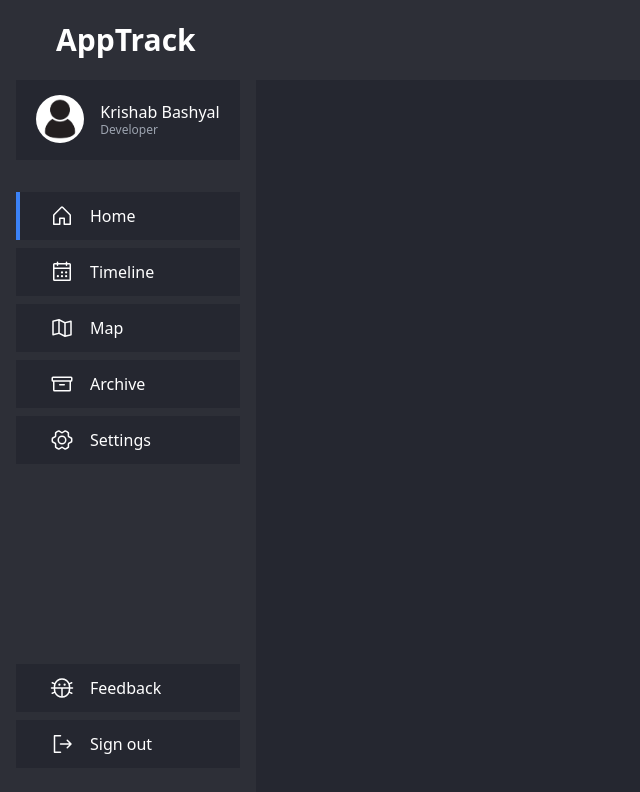
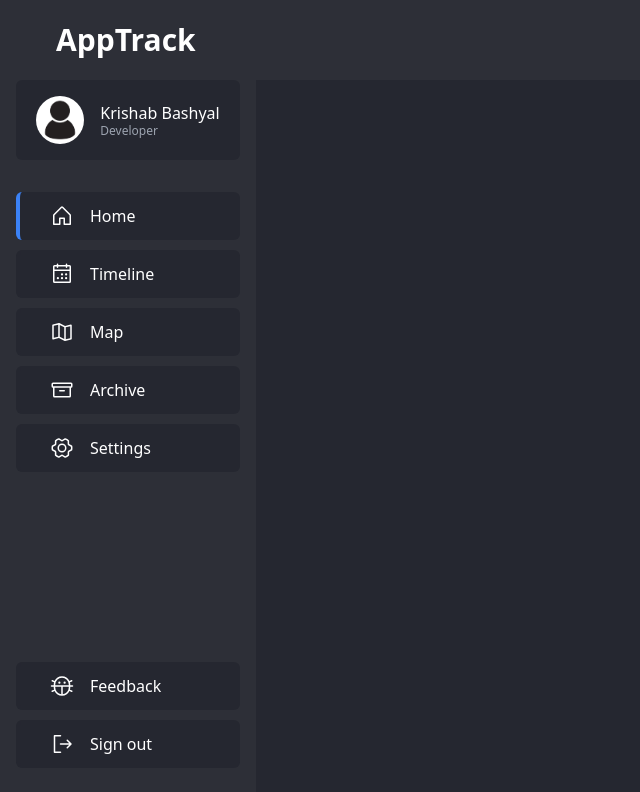
Before and after one commit to krishabbashyal/Apptive, a Next.js app in the folder client/: page / in a window 1280 px wide. Shown: the top 792 px of the page, without its empty margins (0-640 px from the left). Built offline with nearby package versions, Linux system fonts and the light colour scheme.

Commit message:
Made some small ui tweaks to sidebar

```diff
--- a/client/src/components/Sidebar/index.tsx
+++ b/client/src/components/Sidebar/index.tsx
@@ -6,8 +6,8 @@ import { Archive, Bug, CalendarDots, GearSix, House, IconProps, MapTrifold, Sign
 
 const SidebarProfileTab = () => {
   return (
-    <div className="w-full h-24  flex justify-center cursor-pointer bg-background">
-      <div className="flex gap-x-4 mt-3.5 items-center">
+    <div className="w-full h-20 mt-4 rounded-md flex justify-center cursor-pointer bg-background">
+      <div className="flex gap-x-4 items-center">
         <Image src="/images/profile.jpg" className="rounded-full" width={48} height={48} alt="Profile Picture" />
         <div>
           <p>Krishab Bashyal</p>
@@ -26,7 +26,7 @@ interface SidebarTabProps {
 
 const SidebarTab = ({ label, icon: Icon, customStyle }: SidebarTabProps) => {
   return (
-    <div className={`h-12 flex  items-center bg-background cursor-pointer border-l-4 border-background ${customStyle || ""}`}>
+    <div className={`h-12 flex  items-center bg-background cursor-pointer border-l-4 hover:bg-slate-700 rounded-md border-background ${customStyle || ""}`}>
       <div className="flex ml-[30px] items-center">
         <Icon color="#fff" size={24} />
         <p className="ml-4">{label}</p>
@@ -40,7 +40,7 @@ const Sidebar = () => {
       <div className="flex flex-col mt-16 mx-4 flex-grow">
         <SidebarProfileTab />
         <div className="flex mt-8 flex-col flex-grow">
-          <div className="flex flex-col gap-y-2 flex-grow">
+          <div className="flex flex-col gap-y-2.5 flex-grow">
             <SidebarTab icon={House} label="Home" customStyle="border-blue-500"/>
             <SidebarTab icon={CalendarDots} label="Timeline" />
             <SidebarTab icon={MapTrifold} label="Map" />
@@ -50,7 +50,7 @@ const Sidebar = () => {
           {/* Spacer div to push the bottom tabs to the bottom */}
           <div className="flex-grow"></div>
           {/* End of comment */}
-          <div className="mb-8 flex flex-col gap-y-2">
+          <div className="mb-8 flex flex-col gap-y-2.5">
             <SidebarTab icon={Bug} label="Feedback" />
             <SidebarTab icon={SignOut} label="Sign out" />
           </div>
```
